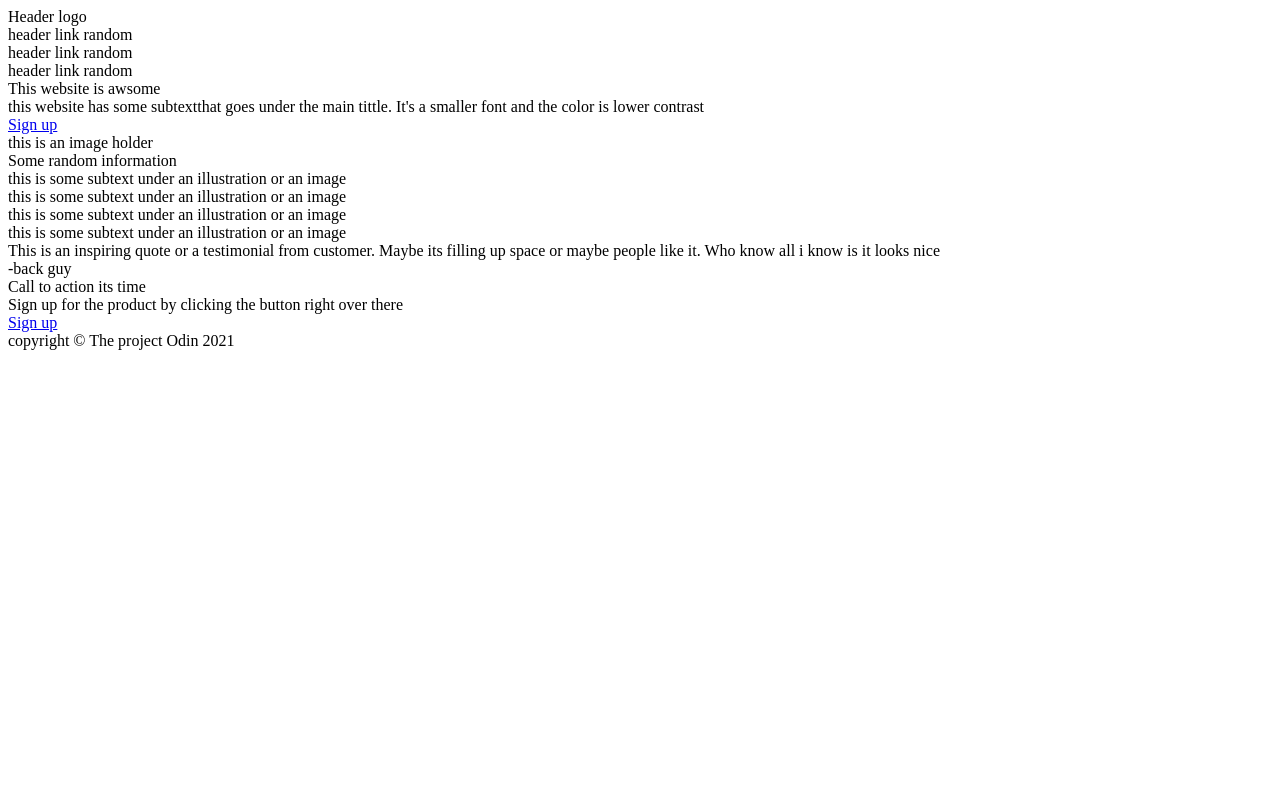
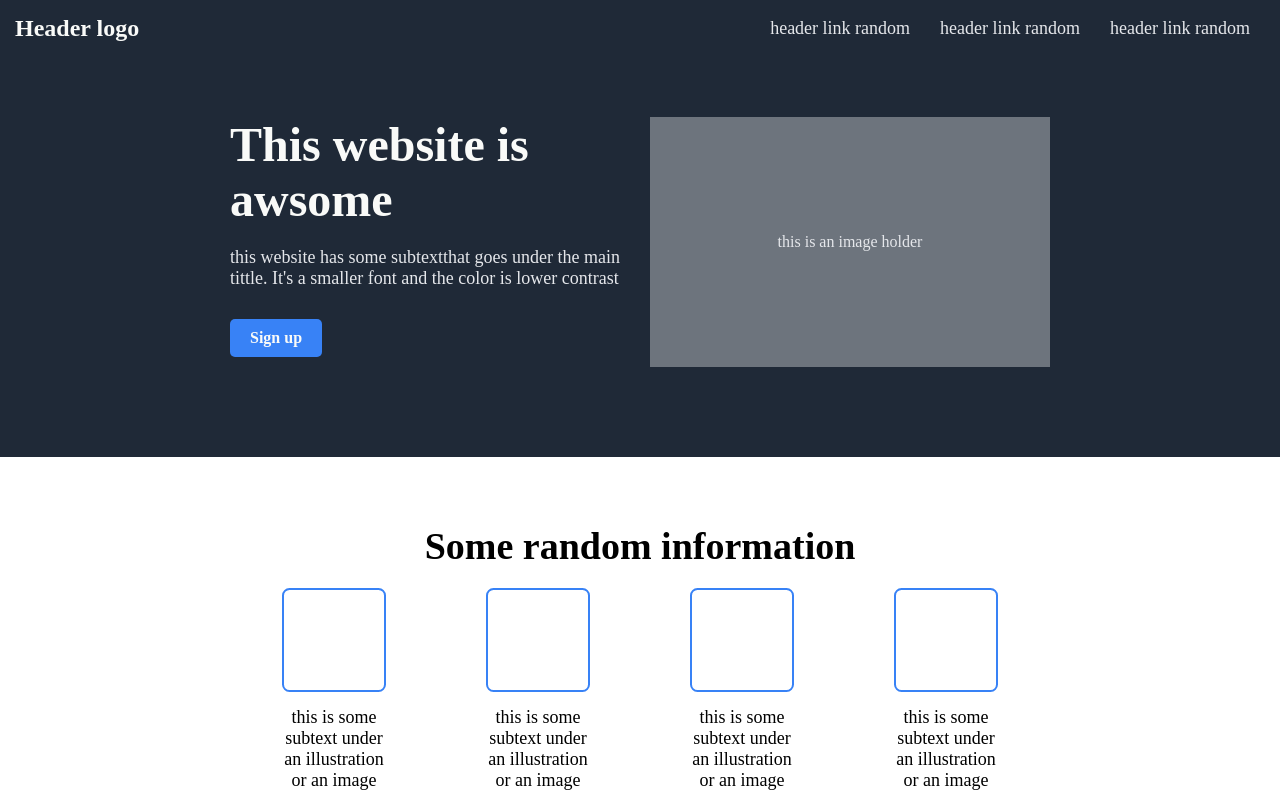
Before and after one commit to akshat252001/flexbox-landingpage, a plain HTML site: page index.html in a window 1280 px wide. Shown: the top 800 px of the page. Drawn offline with Linux system fonts and the light colour scheme.

Commit message:
final version

```diff
--- a/index.html
+++ b/index.html
@@ -9,7 +9,7 @@
 </head>
 <body>
   <div class="section-one">
-    <div class="header-container">
+    <div class="header">
       <div class="header-logo">
         Header logo
       </div>
@@ -20,13 +20,13 @@
       </div>
     </div>
     <div class="hero">
-      <div class="box-one">
+      <div class="box">
         <div class="hero-header">This website is awsome</div>
         <div class="hero-subtext">this website has some subtextthat goes under the main tittle. It's a smaller font and the color is lower contrast
         </div>
         <a href="#" class="button">Sign up</a>
       </div>
-      <div class="box-two">
+      <div class="box image-holder">
         <div class="text">this is an image holder</div>
       </div>
     </div>
@@ -54,18 +54,18 @@
   </div>
   <div class="section-three">
     <div class="quote-container">
-      <div class="quote">This is an inspiring quote or a testimonial from customer. Maybe its filling up space or maybe people like it. Who know all i know is it looks nice</div>
+      <div class="quote"><em>This is an inspiring quote or a testimonial from customer. Maybe its filling up space or maybe people like it. Who know all i know is it looks nice</em></div>
       <div class="quote-by">-back guy</div>
     </div>
   </div>
   <div class="section-four">
     <div class="action-container">
       <div class="action-text">
-        <div class="action-maintext">Call to action its time</div>
-        <div class="action-subtext">Sign up for the product by clicking the button right over there</div>
+        <div class="action-maintext action-text">Call to action its time</div>
+        <div class="action-text">Sign up for the product by clicking the button right over there</div>
       </div>
+      <a href="#" class="button action-button">Sign up</a>
     </div>
-    <a href="#" class="button">Sign up</a>
   </div>
   <div class="footer">
     <div>copyright &copy The project Odin 2021</div>
--- a/style.css
+++ b/style.css
@@ -0,0 +1,176 @@
+body{
+  margin: 0;
+}
+
+.section-one,
+.footer{
+  background-color: #1F2937;
+  padding: 15px;
+}
+
+.header{
+  display: flex;
+  justify-content: space-between;
+}
+
+.header-logo{
+  font-size: 24px;
+  font-weight: bolder;
+  color: #F9FAF8;
+}
+
+.link-container{
+  display: flex;
+  align-items: center;
+}
+
+.link{
+  font-size: 18px;
+  color: #E5E7EB;
+  margin: 0 15px;
+}
+
+.hero{
+  height: 400px;
+  display: flex;
+  justify-content: center;
+  align-items: center;
+  gap: 20px;
+}
+
+.hero-header{
+  font-size: 48px;
+  color: #F9FAF8;
+  font-weight: bolder;
+}
+
+.hero-subtext{
+  font-size: 18px;
+  color: #E5E7EB;
+}
+
+.button{
+  text-decoration: none;
+  font-weight: bold;
+  color: #F9FAF8;
+  background-color: #3882F6;
+  padding: 10px 20px;
+  display: inline-block;
+  margin: 10px 0;
+  border-radius: 5px;
+}
+
+.box{
+  height: 250px;
+  width: 400px;
+  display: flex;
+  flex-direction: column;
+  align-items: center;
+  justify-content: space-between;
+}
+
+.image-holder{
+  background-color: #6D747D;
+  color: #E5E7EB;
+  justify-content: center;
+}
+
+.button{
+  align-self: flex-start;
+}
+
+.section-two{
+  height: 400px;
+  display: flex;
+  flex-direction: column;
+  justify-content: center;
+  align-items: center;
+  gap: 20px;
+}
+
+.info-header{
+  font-size: 38px;
+  font-weight: bold;
+}
+
+.image-container{
+  display: flex;
+  gap: 100px;
+  width: min-content;
+}
+
+.img{
+  height: 100px;
+  width: 100px;
+  border: 2.5px solid #3882F6;
+  border-radius: 7.5px;
+}
+
+.image-box{
+  display: flex;
+  flex-direction: column;
+  gap: 15px;
+}
+
+.img-subtext{
+  text-align: center;
+  font-size: 18px;
+}
+
+.section-three{
+  height: 400px;
+  background-color: #E5E7EB;
+  display: flex;
+  flex-direction: column;
+  justify-content: center;
+  align-items: center;
+  font-size: 36px;
+}
+
+.quote-container{
+  width: 600px;
+  display: flex;
+  flex-direction: column;
+}
+
+.quote{
+  color: #1F2937;
+}
+
+.quote-by{
+  font-weight: bold;
+  align-self: flex-end;
+}
+
+.section-four{
+  height: 300px;
+  display: flex;
+  justify-content: center;
+  align-items: center;
+}
+
+.action-container{
+  background-color: #3882F6;
+  width: 800px;
+  height: 150px;
+  display: flex;
+  justify-content: center;
+  align-items: center;
+  gap: 15px;
+}
+
+.action-button{
+  border: 2px solid #F9FAF8;
+  align-self: center;
+}
+
+.action-text{
+  color: white;
+}
+
+.footer{
+  display: flex;
+  align-items: center;
+  justify-content: center;
+  color: white;
+}
```
